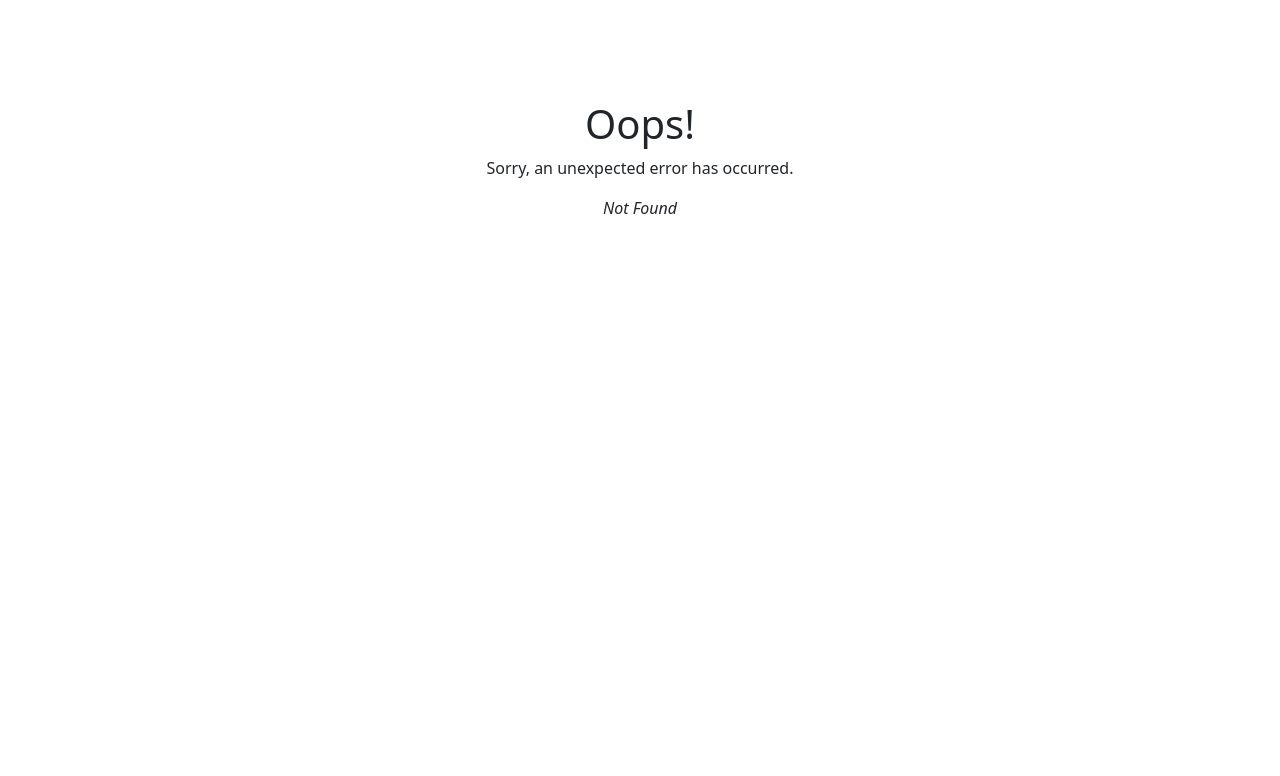
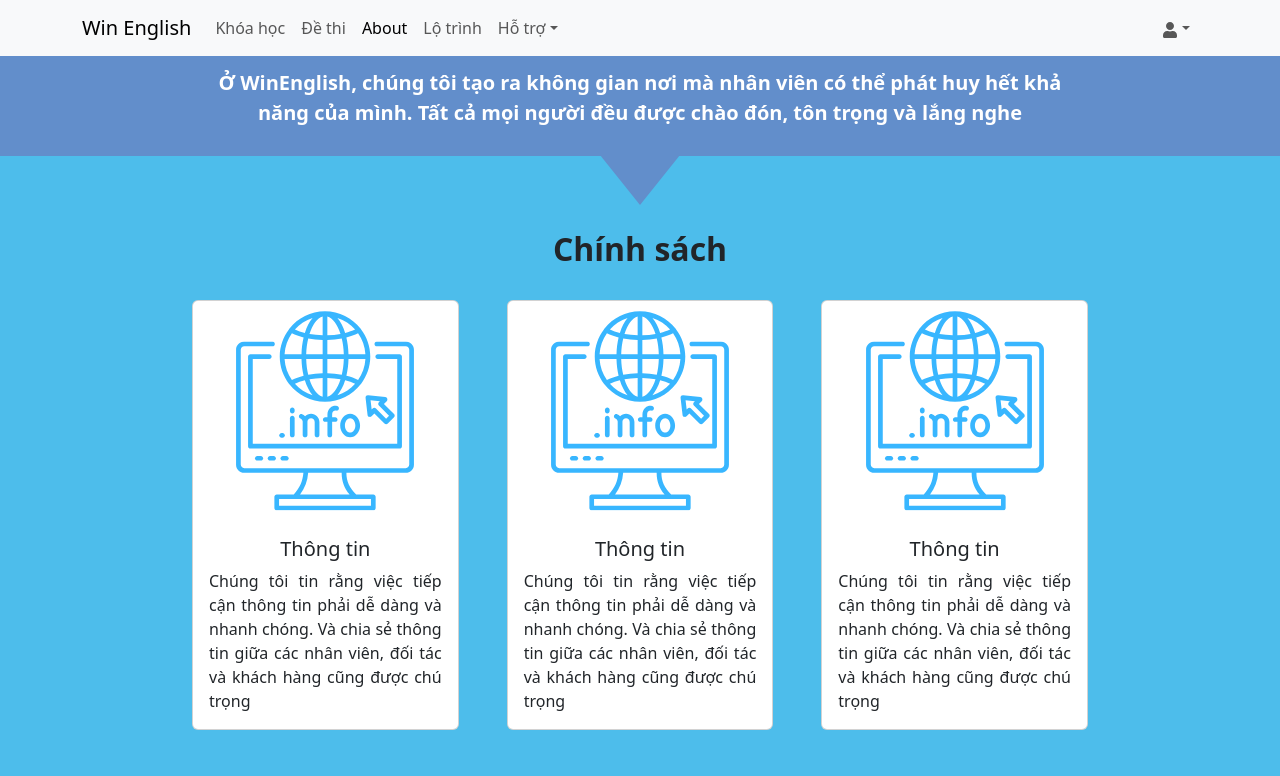
Before and after one commit to DatHuynhCoder/win_english_website, a React (Create React App) app: page /about in a window 1280 px wide. Before the commit this address had no page. Shown: the top 776 px of the page. Built offline with nearby package versions, Linux system fonts and the light colour scheme.

Commit message:
tao page about

```diff
--- a/src/components/Header/Header.jsx
+++ b/src/components/Header/Header.jsx
@@ -21,7 +21,7 @@ const Header = () => {
           <Nav className="me-auto">
             <NavLink to={`/users`} className={'nav-link'}>Khóa học</NavLink>
             <NavLink to={`/admin`} className={'nav-link'}>Đề thi</NavLink>
-            <NavLink to={`/admin`} className={'nav-link'}>About</NavLink>
+            <NavLink to={`/about`} className={'nav-link'}>About</NavLink>
             <NavLink to={`/admin`} className={'nav-link'}>Lộ trình</NavLink>
             <NavDropdown title="Hỗ trợ" id="basic-nav-dropdown">
               <NavLink to={`/login`} className={'dropdown-item'}>Login</NavLink>
--- a/src/index.js
+++ b/src/index.js
@@ -5,6 +5,7 @@ import App from './App';
 import Home from './pages/home/Home'
 import Login from './pages/Login'
 import Admin from './pages/Admin'
+import About from './pages/about/About'
 import ErrorRoutes from './pages/ErrorRoutes';
 
 import reportWebVitals from './reportWebVitals';
@@ -42,6 +43,10 @@ const router = createBrowserRouter([
       {
         path: "/admin",
         element: <Admin/>
+      },
+      {
+        path: "/about",
+        element: <About/>
       }
     ],
   },
--- /dev/null
+++ b/src/pages/about/About.jsx
@@ -0,0 +1,56 @@
+/**
+ * @author Tan Dat
+ */
+import Policies from './Policies'
+import Moto from './Moto'
+
+import policy_pic1 from '../../assets/policy_info_accessible.svg'
+
+const About = () => {
+  const policyData = [
+    {
+      title: 'Thông tin',
+      content: 'Chúng tôi tin rằng việc tiếp cận thông tin phải dễ dàng và nhanh chóng. Và chia sẻ thông tin giữa các nhân viên, đối tác và khách hàng cũng được chú trọng',
+      logo: policy_pic1
+    },
+    {
+      title: 'Thông tin',
+      content: 'Chúng tôi tin rằng việc tiếp cận thông tin phải dễ dàng và nhanh chóng. Và chia sẻ thông tin giữa các nhân viên, đối tác và khách hàng cũng được chú trọng',
+      logo: policy_pic1
+    },
+    {
+      title: 'Thông tin',
+      content: 'Chúng tôi tin rằng việc tiếp cận thông tin phải dễ dàng và nhanh chóng. Và chia sẻ thông tin giữa các nhân viên, đối tác và khách hàng cũng được chú trọng',
+      logo: policy_pic1
+    },
+    {
+      title: 'Thông tin',
+      content: 'Chúng tôi tin rằng việc tiếp cận thông tin phải dễ dàng và nhanh chóng. Và chia sẻ thông tin giữa các nhân viên, đối tác và khách hàng cũng được chú trọng',
+      logo: policy_pic1
+    },
+    {
+      title: 'Thông tin',
+      content: 'Chúng tôi tin rằng việc tiếp cận thông tin phải dễ dàng và nhanh chóng. Và chia sẻ thông tin giữa các nhân viên, đối tác và khách hàng cũng được chú trọng',
+      logo: policy_pic1
+    },
+    {
+      title: 'Thông tin',
+      content: 'Chúng tôi tin rằng việc tiếp cận thông tin phải dễ dàng và nhanh chóng. Và chia sẻ thông tin giữa các nhân viên, đối tác và khách hàng cũng được chú trọng',
+      logo: policy_pic1
+    },
+  ]
+
+  return (
+    <>
+      <div className="banner-container"></div>
+
+      <Moto />
+
+      <Policies policyData={policyData} />
+
+      <div className="faq-container"></div>
+    </>
+  )
+}
+
+export default About;
--- /dev/null
+++ b/src/pages/about/Moto.jsx
@@ -0,0 +1,15 @@
+/**
+ * @author Tan Dat
+ */
+import './Moto.scss'
+
+const Moto = () => {
+    return (
+        <div className="moto-container">
+            <p>Ở WinEnglish, chúng tôi tạo ra không gian nơi mà nhân viên có thể phát huy hết khả năng của mình. Tất cả mọi người đều được chào đón, tôn trọng và lắng nghe</p>
+            <div className="triangle"></div>
+        </div>
+    )
+}
+
+export default Moto;
--- /dev/null
+++ b/src/pages/about/Moto.scss
@@ -0,0 +1,28 @@
+.moto-container {
+    min-height: 100px;
+    padding: 20px;
+    line-height: 1.5;
+    text-align: center;
+    display: flex;
+    align-items: center;
+    justify-content: center;
+    flex-direction: column;
+    font-size: 20px;
+    padding: 0 200px;
+    background-color: #628ECB;
+    color: #fff;
+    font-weight: 600;
+    position: relative;
+
+    .triangle {
+        width: 0;
+        height: 0;
+        border-left: 40px solid transparent;
+        border-right: 40px solid transparent;
+        border-bottom: 50px solid #628ECB;
+        transform: rotate(180deg);
+        position: absolute;
+        bottom: -49px;
+    }
+
+}
--- /dev/null
+++ b/src/pages/about/Policies.jsx
@@ -0,0 +1,36 @@
+/**
+ * @author Tan Dat
+ */
+
+import Card from 'react-bootstrap/Card';
+import Row from 'react-bootstrap/Row';
+import Col from 'react-bootstrap/Col';
+
+import './Policies.scss'
+
+const Policies = ({ policyData }) => {
+    return (
+        <>
+            <div className="policy-container">
+                <h2 className="policy-title">Chính sách</h2>
+                <div className="policy-content">
+                    <Row className='g-5'>
+                        {policyData.map((item, index) => (
+                            <Col xs={12} sm={6} md={4} key={index}>
+                                <Card style={{ width: '100%' }}>
+                                    <Card.Img variant="top" src={item.logo} className="img-fluid card-img" />
+                                    <Card.Body>
+                                        <Card.Title className='card-title'>{item.title}</Card.Title>
+                                        <Card.Text className='card-text'>{item.content}</Card.Text>
+                                    </Card.Body>
+                                </Card>
+                            </Col>
+                        ))}
+                    </Row>
+                </div>
+            </div>
+        </>
+    );
+};
+
+export default Policies;
--- /dev/null
+++ b/src/pages/about/Policies.scss
@@ -0,0 +1,24 @@
+.policy-container {
+    background-color: #4DBDEB;
+    padding-top: 50px;
+    h2 {
+        text-align: center;
+        padding: 24px 0;
+        font-weight: bold;
+    }
+    .policy-content {
+        width: 70%;
+        margin: 0 auto;
+        padding-bottom: 24px;
+        .card-img {
+            width: 200px;
+            margin: 10px auto;
+        }
+        .card-title {
+            text-align: center;
+        }
+        .card-text {
+            text-align: justify;
+        }
+    }
+}
```
Also changed, not shown: src/pages/About.jsx (deleted, +0 -7 lines), src/assets/policy_info_accessible.svg (added).
